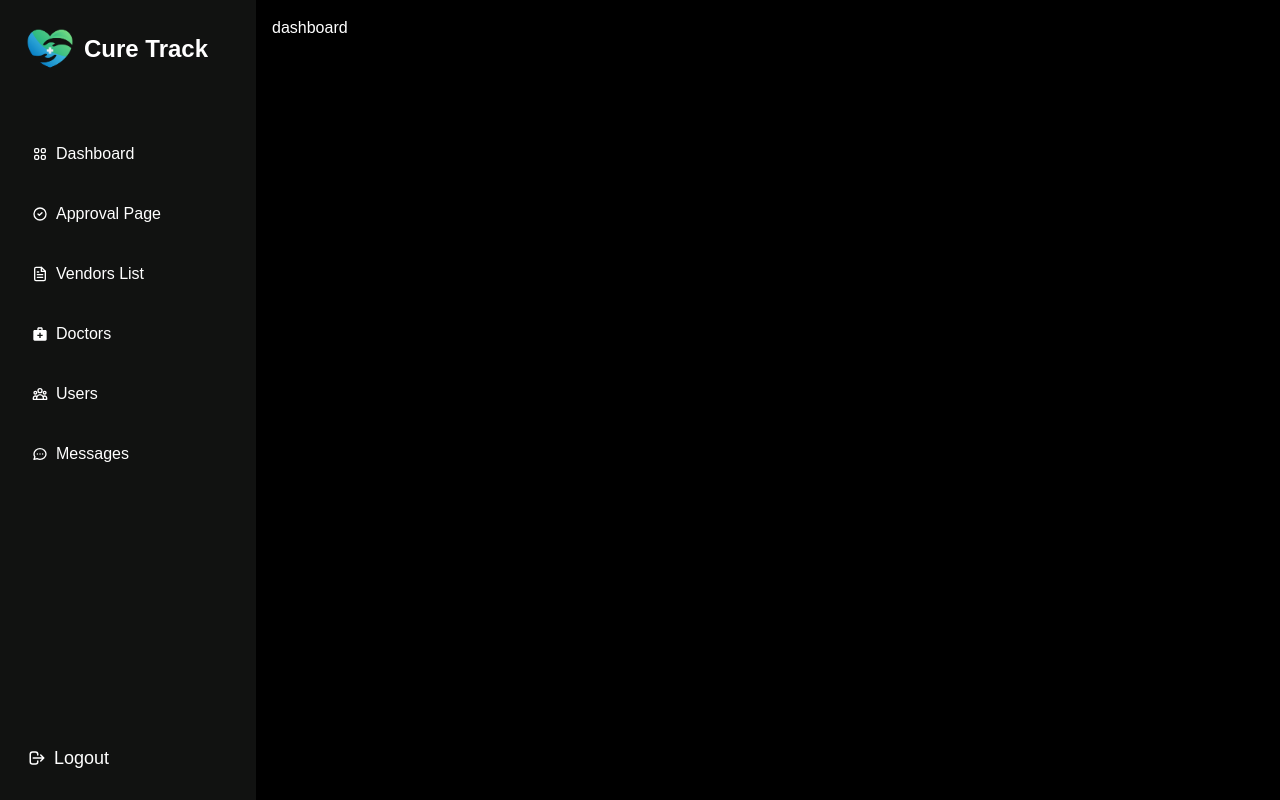
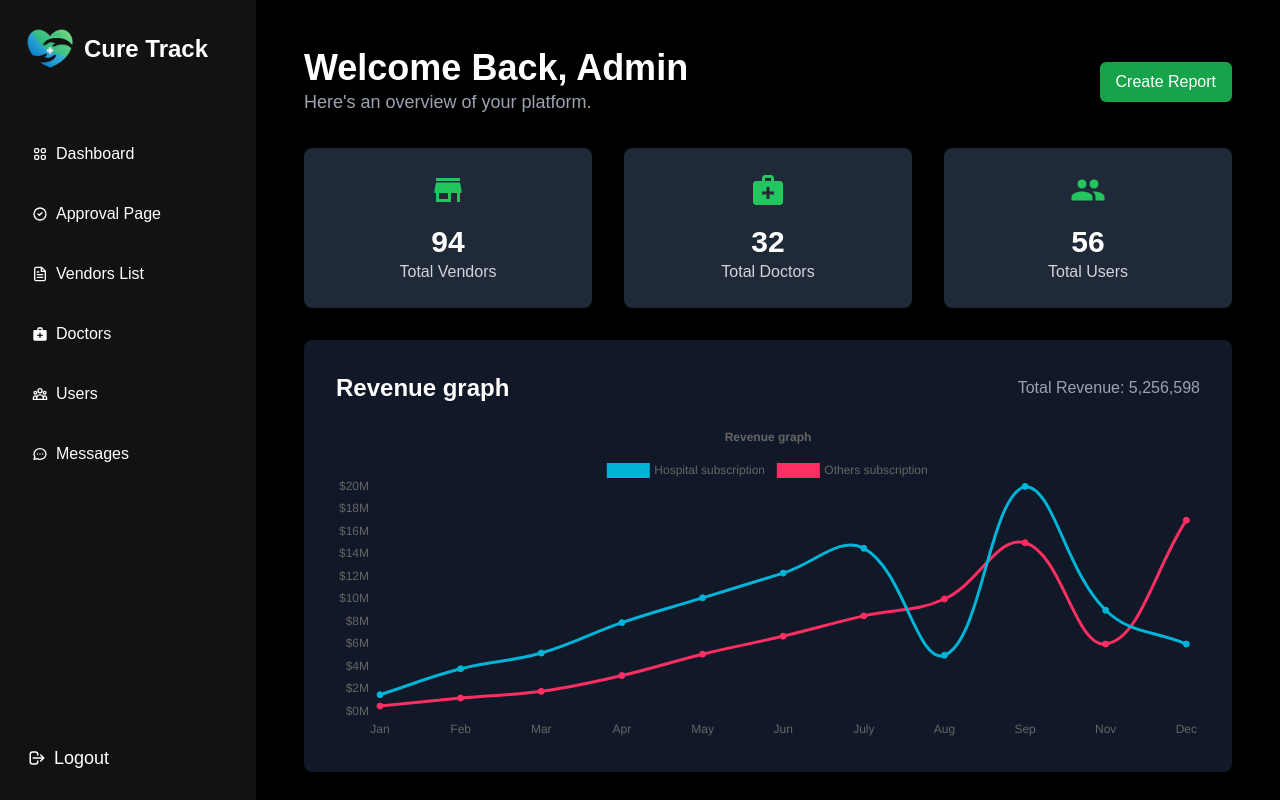
Before and after one commit to muhammed-hashir-musthafa/CureTrack-Client, a Next.js app: page /admin/dashboard in a window 1280 px wide. Built offline with nearby package versions, Linux system fonts and the light colour scheme.

Commit message:
feat: update admin dashboard page layout and functionality

```diff
--- a/src/app/admin/dashboard/page.tsx
+++ b/src/app/admin/dashboard/page.tsx
@@ -1,7 +1,12 @@
 import React from "react";
+import Dashboard from "@/components/AdminComponents/containers/Dashboard/Dashboard";
 
 const page = () => {
-  return <div>dashboard</div>;
+  return (
+    <div className="flex h-full w-full">
+      <Dashboard />
+    </div>
+  );
 };
 
 export default page;
```
